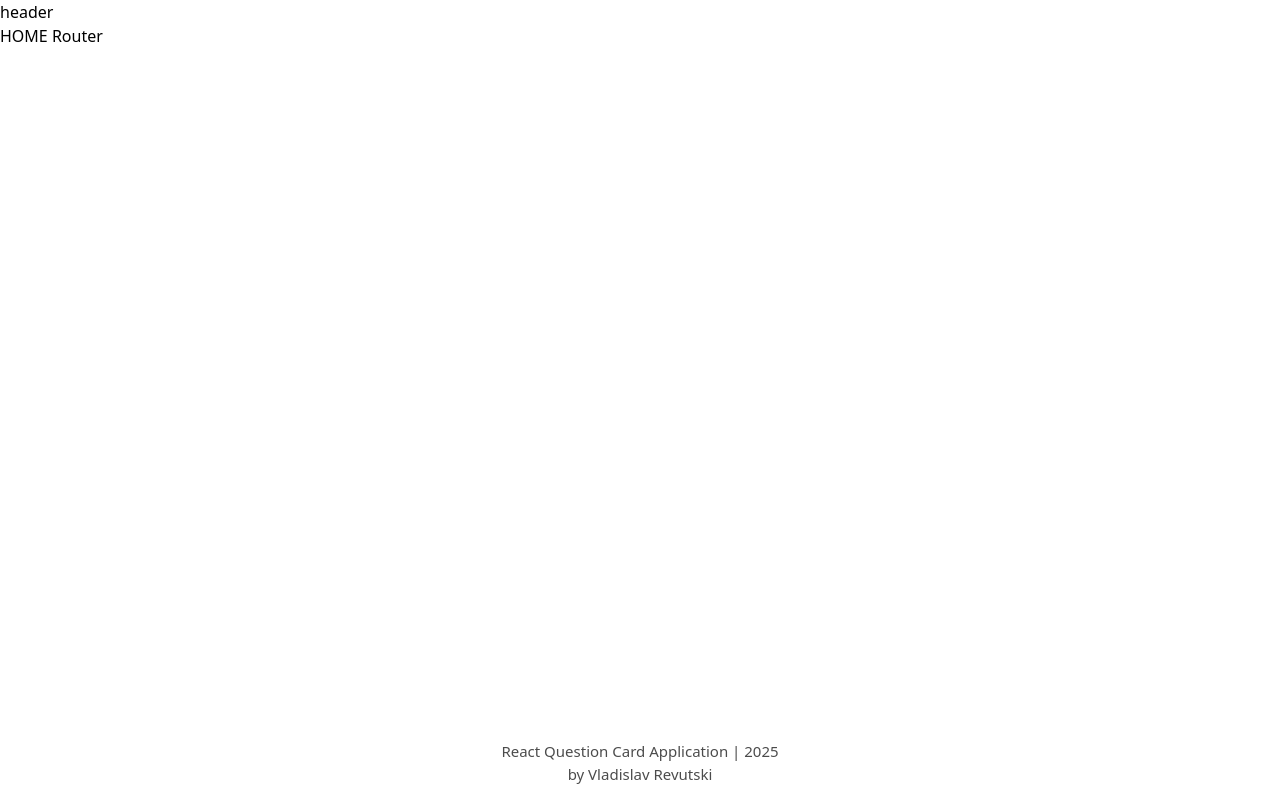
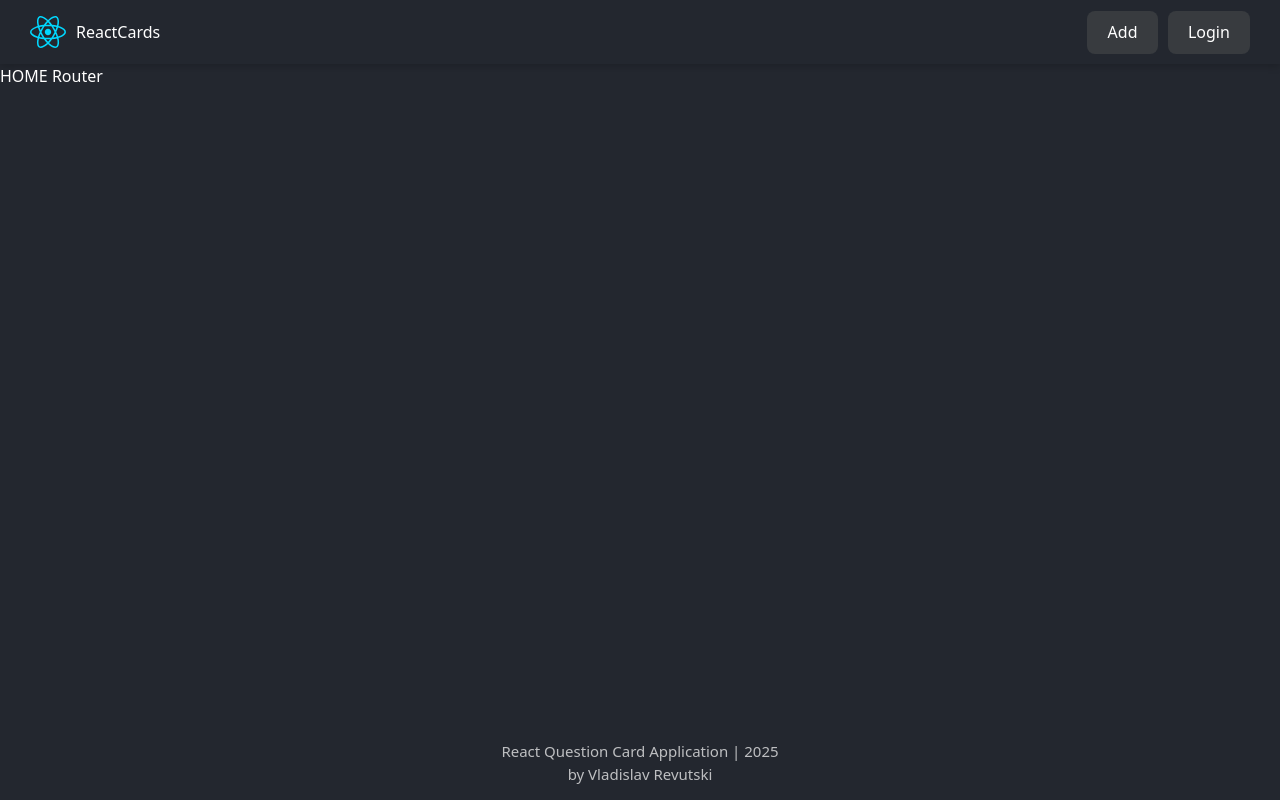
Before and after one commit to VladRevucki/React-App, a React (Vite) app: page / in a window 1280 px wide. Built offline with nearby package versions, Linux system fonts and the light colour scheme.

Commit message:
Header and Button

```diff
--- a/src/components/Button/Button.jsx
+++ b/src/components/Button/Button.jsx
@@ -1,35 +1,13 @@
-import {} from 'react'
-/**cls - название всего файла css, а если нужен конкретный класс в нем, то дописать, например: ".btn" */
-import cls from './Button.module.css'
+import cls from "./Button.module.css"
 
-// const inlineStyles = {
-// 	color: 'lightsalmon',
-// }
-
-const isPrimary = true
-
-/*
-*export const Button = props => {
-	const { onClick, children } = props
-	или же прописать деструктуризацию прямо в параметрах */
-export const Button = ({ onClick, children }) => {
+export const Button = props => {
 	return (
-		// <button
-		// 	className={isPrimary ? cls.primary : cls.btn}
-		// 	// style={
-		// 	// 	inlineStyles
-		// 	// } /*
-		// * или напрямую без переменной style={{ color: 'lightsalmon' }} */
-		// >
-		// 	Кнопка{' '}
-		// </button>
 		<button
-			className={`${cls.btn} ${isPrimary ? cls.primary : ''} `}
-			onClick={onClick}
-			/*
-			 *или так если без деструктуризации: onClick={props.onClick}*/
+			className={`${cls.btn} ${props.isActive ? cls.active : ""} `}
+			onClick={props.onClick}
+			disabled={props.isDisabled}
 		>
-			{children}
+			{props.children}
 		</button>
 	)
 }
--- a/src/components/Button/Button.module.css
+++ b/src/components/Button/Button.module.css
@@ -1,8 +1,30 @@
 .btn {
-	color: rgb(1, 135, 90);
+	border-radius: 8px;
+	border: 1px solid transparent;
+	padding: 0.6em 1.2em;
+	font-size: 1em;
+	font-weight: 500;
+	font-family: inherit;
+	background-color: var(--btn-bg-color);
+	color: var(--btn-text-color);
+	cursor: pointer;
+	transition: border-color 0.25s;
 }
 
-.primary {
-	background-color: rgb(163, 88, 233);
-	color: white;
+.btn:hover {
+	border-color: #2f2f2f;
 }
+.btn:focus,
+.btn:focus-visible {
+	outline: 4px auto #2f2f2f;
+}
+
+.btn:disabled {
+	opacity: 0.5;
+	pointer-events: none;
+}
+
+.active {
+	background-color: #ce7e1d;
+	color: #000;
+}
--- /dev/null
+++ b/src/components/Button/index.jsx
@@ -0,0 +1 @@
+export { Button } from "./Button"
--- /dev/null
+++ b/src/components/Header/Header.jsx
@@ -0,0 +1,20 @@
+import {} from "react"
+import { Button } from "../Button"
+import cls from "./Header.module.css"
+import ReactLogo from "../../assets/react.svg"
+
+export const Header = () => {
+	return (
+		<header className={cls.header}>
+			<p>
+				<img src={ReactLogo} alt="react logo" />
+				<span>ReactCards</span>
+			</p>
+
+			<div className={cls.headerButton}>
+				<Button>Add</Button>
+				<Button>Login</Button>
+			</div>
+		</header>
+	)
+}
--- /dev/null
+++ b/src/components/Header/Header.module.css
@@ -0,0 +1,27 @@
+.header {
+	width: 100%;
+	height: 70px;
+	background-color: var(--main-bg-color);
+	padding: 0 30px;
+	display: flex;
+	justify-content: space-between;
+	align-items: center;
+	box-shadow: 0 2px 8px 0 rgba(0, 0, 0, 0.2);
+
+	p {
+		text-transform: capitalize;
+		display: flex;
+		justify-content: center;
+		align-items: center;
+		gap: 10px;
+		cursor: pointer;
+		user-select: none;
+	}
+}
+
+.headerButton {
+	display: flex;
+	justify-content: center;
+	align-items: center;
+	gap: 10px;
+}
--- /dev/null
+++ b/src/components/Header/index.jsx
@@ -0,0 +1 @@
+export { Header } from "./Header"
--- a/src/components/MainLayout/MainLayout.jsx
+++ b/src/components/MainLayout/MainLayout.jsx
@@ -1,13 +1,14 @@
 import {} from "react"
 import cls from "./MainLayout.module.css"
 import { Outlet } from "react-router"
+import { Header } from "../Header"
 
 export const MainLayout = () => {
 	const currentYear = new Date().getFullYear()
 
 	return (
 		<div className={cls.mainLayout}>
-			<header>header</header>
+			<Header />
 			<div className={cls.mainWrapper}>
 				<main className={cls.main}>
 					<Outlet />
--- a/src/index.css
+++ b/src/index.css
@@ -1,6 +1,8 @@
 :root {
 	--main-bg-color: #23272f;
 	--text-color: #fff;
+	--btn-bg-color: #383b3f;
+	--btn-text-color: #fff;
 
 	font-family: system-ui, Avenir, Helvetica, Arial, sans-serif;
 	line-height: 1.5;
@@ -34,11 +36,17 @@
 	:root {
 		--main-bg-color: #fff;
 		--text-color: #000;
+
+		--btn-bg-color: #16444f;
+		--btn-text-color: #57c4dc;
 	}
 }
-@media (prefers-color-scheme: dark) {
+@media (prefers-color-scheme: light) {
 	:root {
 		--main-bg-color: #23272f;
 		--text-color: #fff;
+
+		--btn-bg-color: #383b3f;
+		--btn-text-color: #fff;
 	}
 }
```
